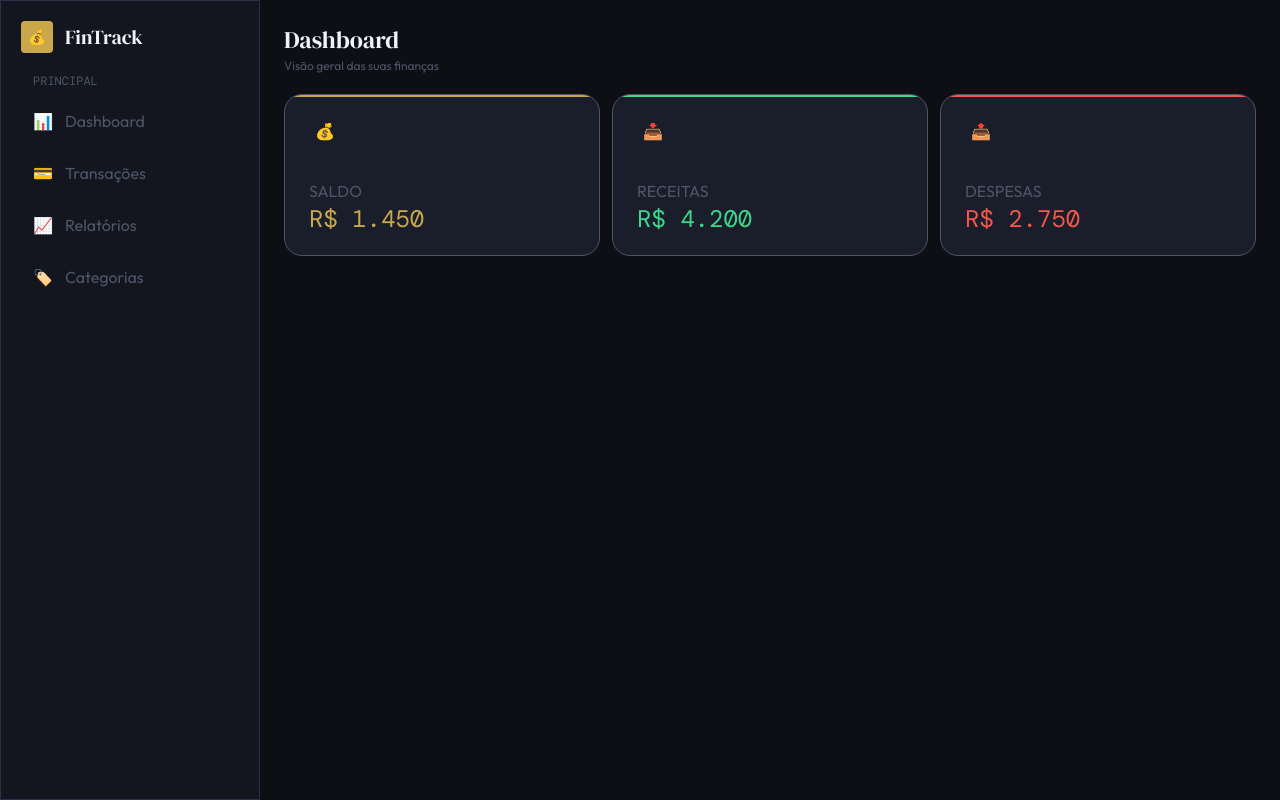
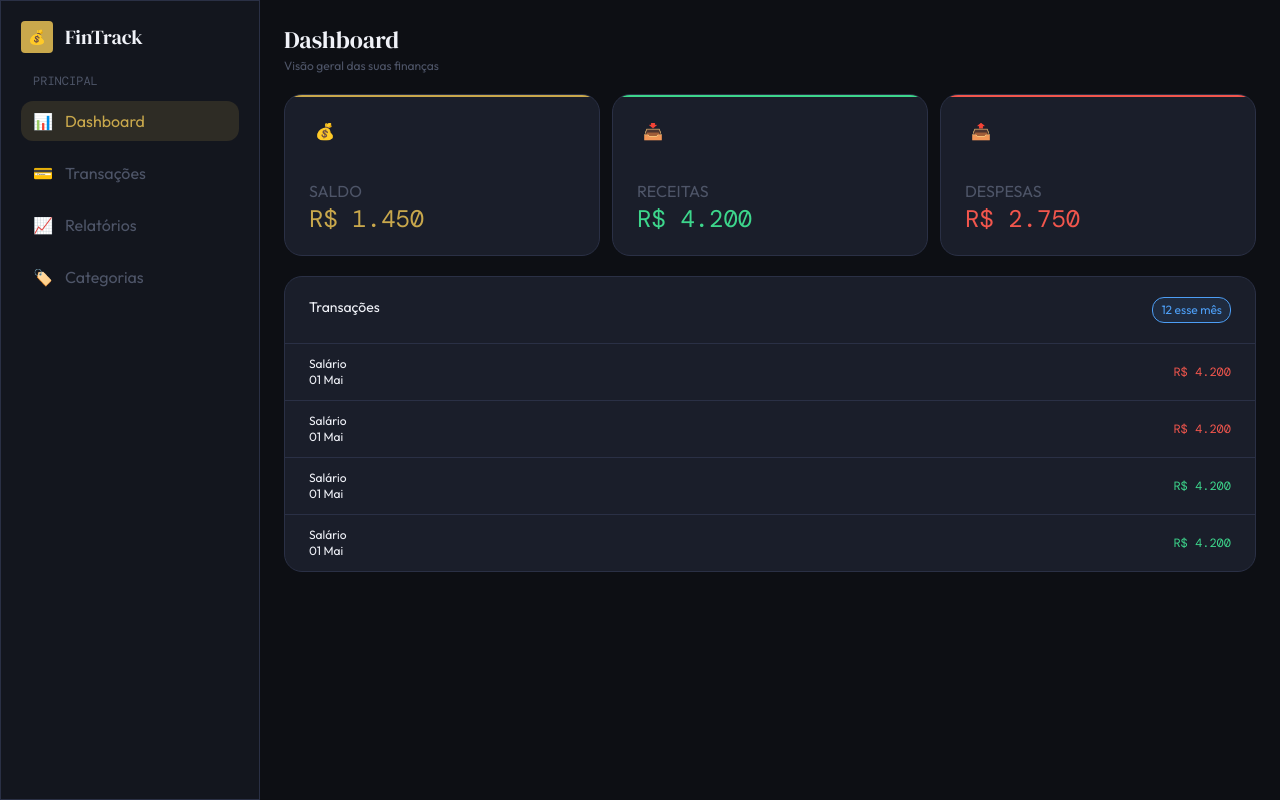
Before and after one commit to Estangler/FinTrack, a React (Vite) app: page / in a window 1280 px wide. Built offline with nearby package versions, Linux system fonts and the light colour scheme; a web font is replaced by a local one.

Commit message:
feat: add TransactionsContainer and TransactionsHistory components; update Card and DashboardContainer

```diff
--- a/src/components/dashboard/Card.tsx
+++ b/src/components/dashboard/Card.tsx
@@ -22,7 +22,7 @@ export default function Card() {
       {cardInfo.map((info) => (
         <div
           key={info.label}
-          className="bg-card border border-txt-muted py-5 px-6 overflow-hidden rounded-[18px] flex-1 relative"
+          className="bg-card border border-hover py-5 px-6 overflow-hidden rounded-[18px] flex-1 relative"
         >
           <div
             className={`h-0.5 ${iconVariant[info.label as keyof typeof iconVariant]} absolute top-0 left-0 right-0`}
--- a/src/components/dashboard/DashboardContainer.tsx
+++ b/src/components/dashboard/DashboardContainer.tsx
@@ -1,4 +1,5 @@
 import Card from "./Card";
+import TransactionsContainer from "./TransactionsContainer";
 
 export default function DashboardContainer() {
   return (
@@ -11,6 +12,7 @@ export default function DashboardContainer() {
       </header>
 
       <Card />
+      <TransactionsContainer />
     </div>
   );
 }
--- /dev/null
+++ b/src/components/dashboard/TransactionsContainer.tsx
@@ -0,0 +1,15 @@
+import TransactionsHistory from "./TransactionsHistory";
+
+export default function TransactionsContainer() {
+  return (
+    <div className="bg-card border border-hover rounded-[18px] ">
+      <header className="flex justify-between text-txt-primary text-sm py-5 px-6">
+        <h1>Transações</h1>
+        <span className="text-xs bg-accent-blue/10 text-accent-blue border border-accent-blue rounded-xl px-2 py-1">
+          12 esse mês
+        </span>
+      </header>
+      <TransactionsHistory />
+    </div>
+  );
+}
--- /dev/null
+++ b/src/components/dashboard/TransactionsHistory.tsx
@@ -0,0 +1,62 @@
+export default function TransactionsHistory() {
+  const transactionsList = [
+    {
+      id: 1,
+      icon: "💰",
+      label: "Salário",
+      date: "01 Mai",
+      value: "R$ 4.200",
+      type: "expense",
+    },
+    {
+      id: 2,
+      icon: "💰",
+      label: "Salário",
+      date: "01 Mai",
+      value: "R$ 4.200",
+      type: "expense",
+    },
+    {
+      id: 3,
+      icon: "💰",
+      label: "Salário",
+      date: "01 Mai",
+      value: "R$ 4.200",
+      type: "income",
+    },
+    {
+      id: 4,
+      icon: "💰",
+      label: "Salário",
+      date: "01 Mai",
+      value: "R$ 4.200",
+      type: "income",
+    },
+  ];
+
+  const valueVariant = {
+    income: "text-accent-green",
+    expense: "text-accent-red",
+  };
+
+  return (
+    <ul>
+      {transactionsList.map((item) => (
+        <li
+          key={item.id}
+          className="flex items-center justify-between text-xs border-t border-t-hover py-3 px-6"
+        >
+          <div>
+            <p>{item.label}</p>
+            <p>{item.date}</p>
+          </div>
+          <p
+            className={`font-mono ${valueVariant[item.type] as keyof typeof valueVariant}`}
+          >
+            {item.value}
+          </p>
+        </li>
+      ))}
+    </ul>
+  );
+}
--- a/src/components/sidebar/NavSection.tsx
+++ b/src/components/sidebar/NavSection.tsx
@@ -1,22 +1,22 @@
 import { useState } from "react";
 
 export default function NavSection() {
-  const [active, setActive] = useState("");
+  const [active, setActive] = useState("dashboard");
   const navTitle = [
     {
-      title: "Dashboard",
+      title: "dashboard",
       icon: "📊",
     },
     {
-      title: "Transações",
+      title: "transações",
       icon: "💳",
     },
     {
-      title: "Relatórios",
+      title: "relatórios",
       icon: "📈",
     },
     {
-      title: "Categorias",
+      title: "categorias",
       icon: "🏷️",
     },
   ];
@@ -33,7 +33,7 @@ export default function NavSection() {
                 onClick={() => setActive(category.title)}
               >
                 <span>{category.icon}</span>
-                <span>{category.title}</span>
+                <span className="capitalize">{category.title}</span>
               </button>
             </li>
           ))}
```
